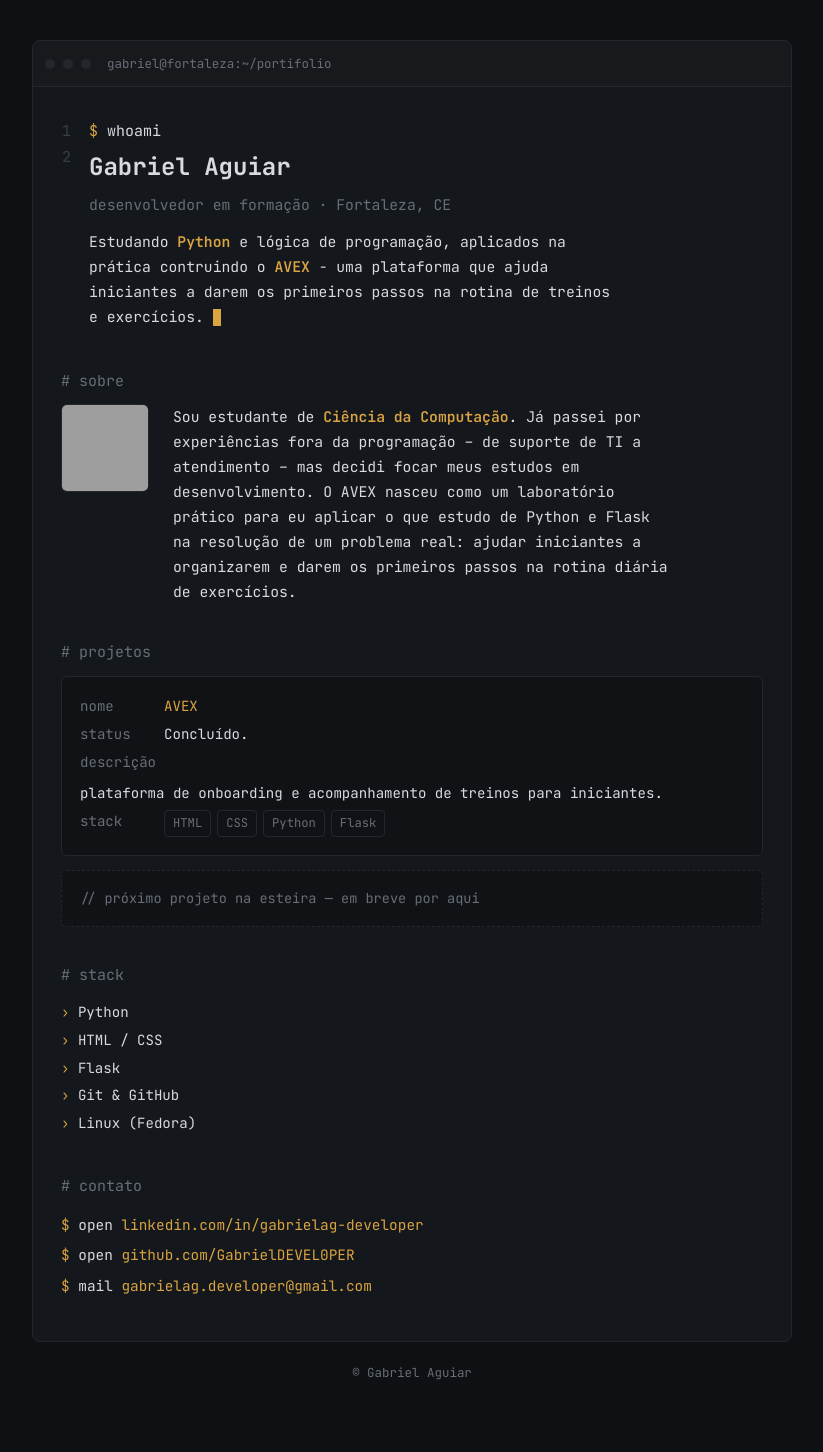
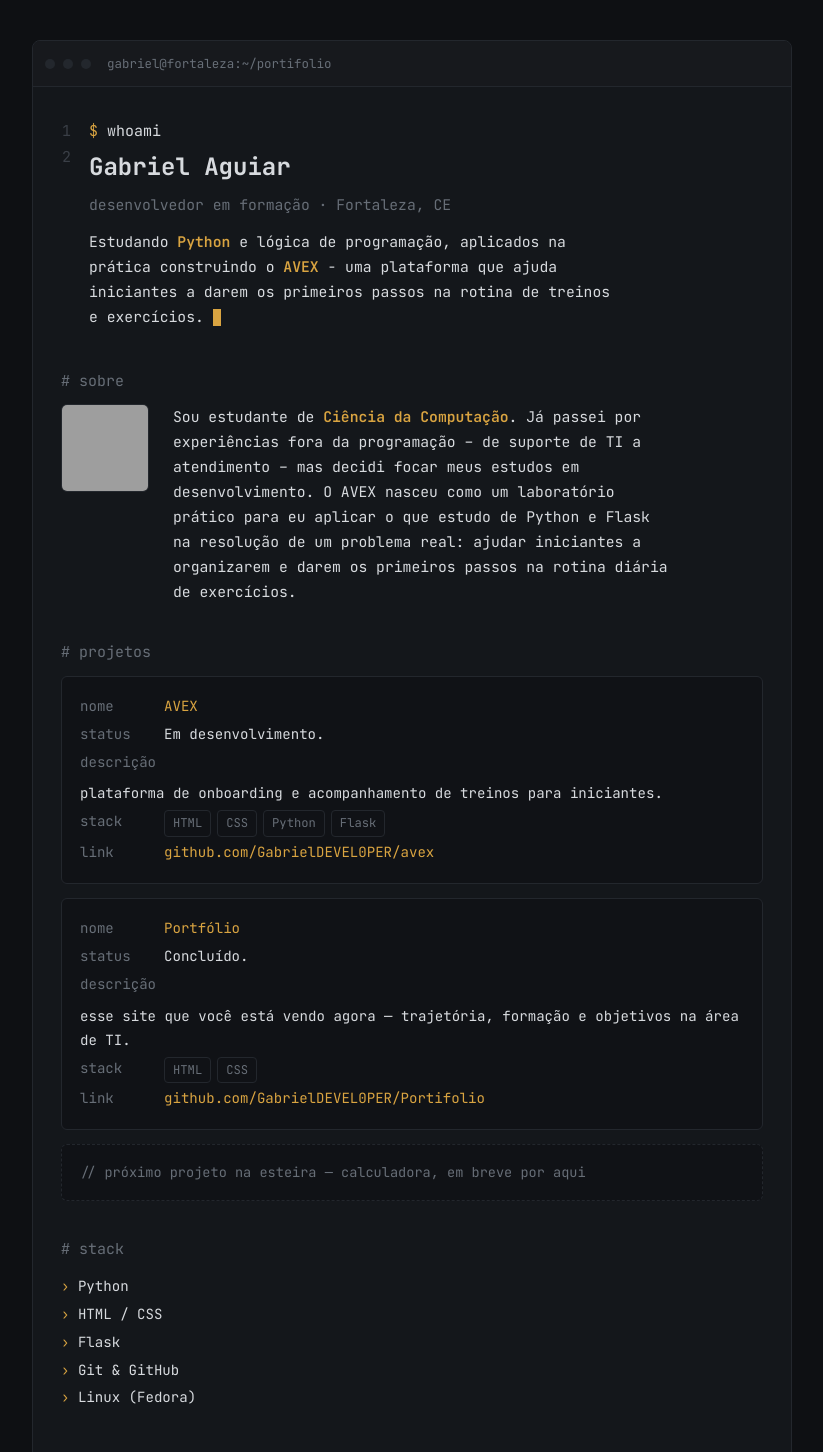
Before and after one commit to GabrielDEVEL0PER/portfolio, a plain HTML site: page index.html in a window 1280 px wide. Shown: the top 1452 px of the page, without its empty margins (228-1051 px from the left). Drawn offline with Linux system fonts and the light colour scheme; grey boxes are pictures that could not be loaded.

Commit message:
portifolio v2
Updated project status and contact email in index.html.

```diff
--- a/index.html
+++ b/index.html
@@ -228,9 +228,7 @@
                 <h1>Gabriel Aguiar</h1>
                 <div class="tagline">desenvolvedor em formação · Fortaleza, CE</div>
                 <p class="lede">
-                    Estudando <strong>Python</strong> e lógica de programação, aplicados na prática
-
-                    contruindo o <strong>AVEX</strong> - uma plataforma que ajuda iniciantes a darem os primeiros passos na rotina de treinos e exercícios. <span class="cursor"></span>
+                    Estudando <strong>Python</strong> e lógica de programação, aplicados na prática construindo o <strong>AVEX</strong> - uma plataforma que ajuda iniciantes a darem os primeiros passos na rotina de treinos e exercícios. <span class="cursor"></span>
                 </p>
             </div>
         </div>
@@ -242,7 +240,8 @@
                 <img class="about-photo" src="https://github.com/GabrielDEVEL0PER.png" alt="Foto de Gabriel Aguiar">
 
                 <p class="about-text">
-                Sou estudante de <strong>Ciência da Computação</strong>. Já passei por experiências fora da programação – de suporte de TI a atendimento – mas decidi focar meus estudos em desenvolvimento. O AVEX nasceu como um laboratório prático para eu aplicar o que estudo de Python e Flask na resolução de um problema real: ajudar iniciantes a organizarem e darem os primeiros passos na rotina diária de exercícios.                </p>
+                Sou estudante de <strong>Ciência da Computação</strong>. Já passei por experiências fora da programação – de suporte de TI a atendimento – mas decidi focar meus estudos em desenvolvimento. O AVEX nasceu como um laboratório prático para eu aplicar o que estudo de Python e Flask na resolução de um problema real: ajudar iniciantes a organizarem e darem os primeiros passos na rotina diária de exercícios.
+                </p>
             </div>
         </section>
 
@@ -250,17 +249,30 @@
             <div class="section-tag comment"># projetos</div>
           <div class="obj">
         <div class="obj-row"><span class="k">nome</span><span class="obj-val amber">AVEX</span></div>
-        <div class="obj-row"><span class="k">status</span><span class="obj-val">Concluído.</span></div>
+        <div class="obj-row"><span class="k">status</span><span class="obj-val">Em desenvolvimento.</span></div>
         <div class="obj-row"><span class="k">descrição</span><span class="obj-val string">plataforma de onboarding e acompanhamento de treinos para iniciantes.</span></div>
         <div class="obj-row"><span class="k">stack</span>
           <span class="tags">
             <span class="tag">HTML</span><span class="tag">CSS</span><span class="tag">Python</span><span class="tag">Flask</span>
           </span>
         </div>
+        <div class="obj-row"><span class="k">link</span><span class="obj-val"><a href="https://github.com/GabrielDEVEL0PER/avex" target="_blank" rel="noopener">github.com/GabrielDEVEL0PER/avex</a></span></div>
+      </div>
+
+      <div class="obj">
+        <div class="obj-row"><span class="k">nome</span><span class="obj-val amber">Portfólio</span></div>
+        <div class="obj-row"><span class="k">status</span><span class="obj-val">Concluído.</span></div>
+        <div class="obj-row"><span class="k">descrição</span><span class="obj-val string">esse site que você está vendo agora — trajetória, formação e objetivos na área de TI.</span></div>
+        <div class="obj-row"><span class="k">stack</span>
+          <span class="tags">
+            <span class="tag">HTML</span><span class="tag">CSS</span>
+          </span>
+        </div>
+        <div class="obj-row"><span class="k">link</span><span class="obj-val"><a href="https://github.com/GabrielDEVEL0PER/Portifolio" target="_blank" rel="noopener">github.com/GabrielDEVEL0PER/Portifolio</a></span></div>
       </div>
 
       <div class="obj upcoming">
-        <span class="comment">// próximo projeto na esteira — em breve por aqui</span>
+        <span class="comment">// próximo projeto na esteira — calculadora, em breve por aqui</span>
       </div>
     </section>
 
@@ -280,7 +292,7 @@
       <div class="contact-list">
         <div class="line"><span class="prompt">$</span> open <a href="https://linkedin.com/in/gabrielag-developer" target="_blank" rel="noopener">linkedin.com/in/gabrielag-developer</a></div>
         <div class="line"><span class="prompt">$</span> open <a href="https://github.com/GabrielDEVEL0PER" target="_blank" rel="noopener">github.com/GabrielDEVEL0PER</a></div>
-        <div class="line"><span class="prompt">$</span> mail <a href="mailto:seuemail@exemplo.com">gabrielag.developer@gmail.com</a></div>
+        <div class="line"><span class="prompt">$</span> mail <a href="mailto:gabrielag.developer@gmail.com">gabrielag.developer@gmail.com</a></div>
       </div>
     </section>
 
```
